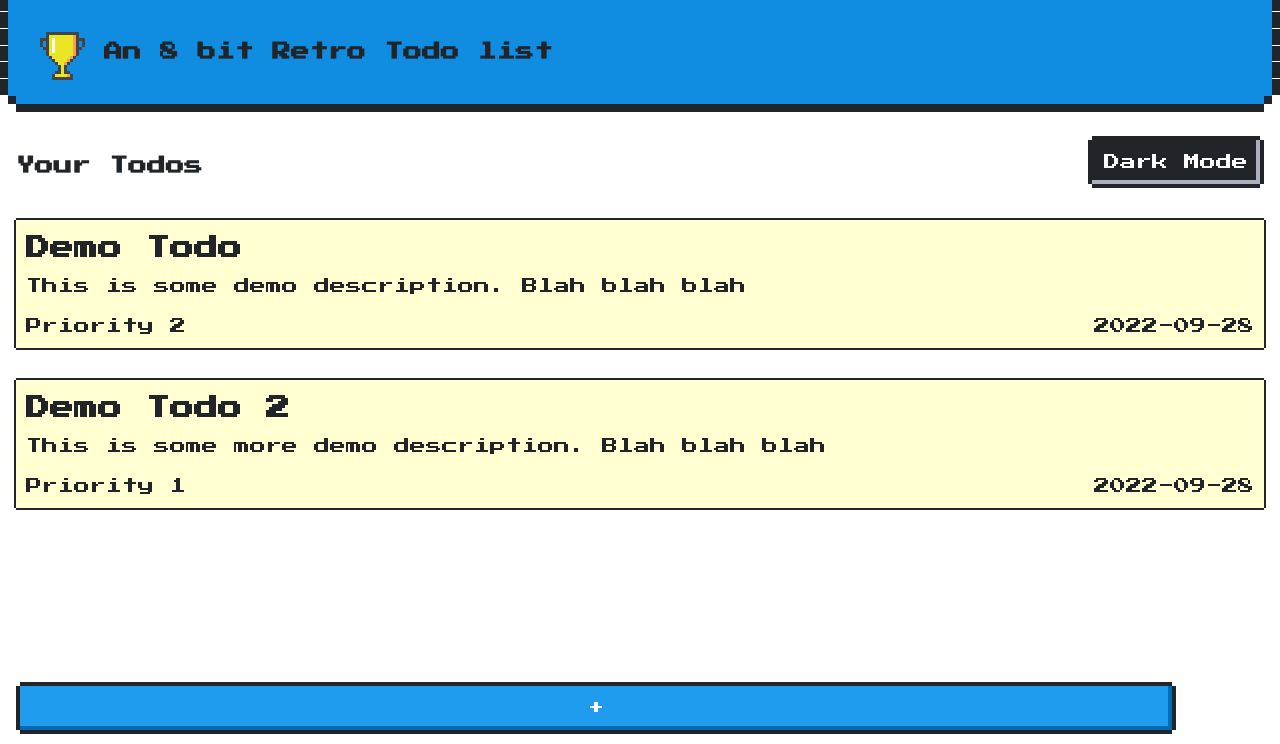
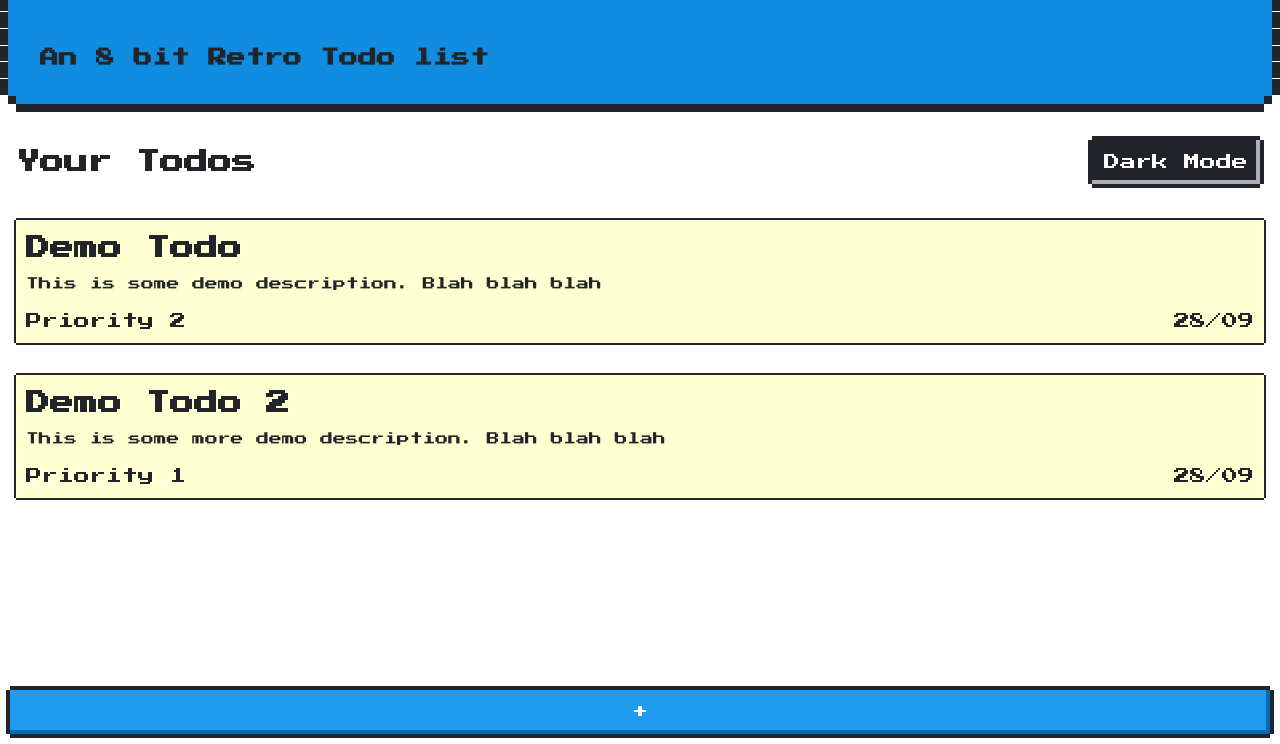
Before and after one commit to dotarjun/Todolist-JS, a website built with webpack: page src/index.html in a window 1280 px wide. Shown: the part 56-800 px from the top of the page. Built offline with nearby package versions, Linux system fonts and the light colour scheme.

Commit message:
🤫 date fix

```diff
--- a/src/index.html
+++ b/src/index.html
@@ -14,7 +14,7 @@
         <nav class="nes-container is-rounded">
             <h1>Retrodolist</h1>
             <div class="title-desc">
-                <i class="nes-icon trophy is-medium" id="trophy"></i>
+                <!-- <i class="nes-icon trophy is-medium" id="trophy"></i> -->
                 <h3>An 8 bit Retro Todo list</h3>
             </div>
         </nav>
@@ -60,7 +60,7 @@
                                 </select>
                             </div>
                             <menu class="dialog-menu">
-                                <button class="nes-btn is-primary save">Save</button>
+                                <button class="nes-btn is-primary save" type="submit">Save</button>
                                 <button class="nes-btn cancel is-error">Quit</button>
                             </menu>
                         </form>
--- a/src/index.js
+++ b/src/index.js
@@ -3,7 +3,7 @@ import './style.css';
 
 const form = document.querySelector('form');
 const modal = document.querySelector('dialog')
-const saveTodo = form.querySelector('.save')
+// const saveTodo = form.querySelector('.save')
 const cancelToDo = form.querySelector('.cancel')
 const fd = [
     {
@@ -22,7 +22,7 @@ const fd = [
 ];
 
 
-saveTodo.addEventListener('click', (e) => {
+form.addEventListener('submit', (e) => {
     e.preventDefault();
     const data = Object.fromEntries(new URLSearchParams(new FormData(form).entries()));
     fd.push(data)
@@ -56,7 +56,7 @@ const addToDotoDOM = () => {
         h2.textContent = ele.title
         desc.textContent = ele.description
         priority.textContent = `Priority ${ele.priority}`
-        due.textContent = ele.due
+        due.textContent = dateConverter(ele);
         info.appendChild(priority)
         info.appendChild(due)
         todoCard.appendChild(h2)
@@ -66,4 +66,21 @@ const addToDotoDOM = () => {
         console.log(fd);
     });
 }
+
+const dateConverter = (obj) => {
+    // "due": "2022-09-28",
+    const date = obj.due;
+    //  date = 2002-09-28
+    const dateArr = date.split('-')
+    // date dateArr = [2022,09,28]
+    const year = dateArr[0]
+    const month = dateArr[1]
+    const day = dateArr[2]
+    const newDate = `${day}/${month}`
+    return newDate;
+}
+
+console.log(dateConverter(fd[0]))
+
+
 addToDotoDOM();
--- a/src/style.css
+++ b/src/style.css
@@ -10,7 +10,12 @@
   --priority-clr-2: #ffffd2;
 }
 
+html {
+  height: 100%;
+}
+
 body {
+  min-height: 100%;
   font-family: "Press Start 2P", cursive;
 }
 
@@ -44,9 +49,12 @@ body {
   /* transform: scale(2); */
 }
 #add-btn {
-  width: 90%;
+  width: calc(100% - 20px);
+  margin: 0;
+  margin-right: 2rem;
   position: fixed;
   bottom: 10px;
+  left: 10px;
 }
 .site-content {
   margin: 1rem;
@@ -82,6 +90,10 @@ nav h1 {
   justify-content: space-between;
   align-items: flex-end;
   margin-bottom: 2rem;
+}
+
+.todo-bar h3 {
+  font-size: 1.5rem;
 }
 
 .dark-mode-toggle {
@@ -137,6 +149,7 @@ nav h1 {
 
 .todo-card p {
   margin: 0;
+  font-size: 0.8rem;
 }
 
 .todo-card .info {
@@ -146,6 +159,10 @@ nav h1 {
   /* background-color: #c2c2c2; */
   margin-top: 1rem;
   flex-wrap: wrap;
+}
+
+.todo-card .info p {
+  font-size: 1rem;
 }
 
 .overdue {
@@ -161,4 +178,5 @@ nav h1 {
 .todo-grid {
   display: grid;
   gap: 2rem;
+  margin-bottom: 5rem;
 }
```
